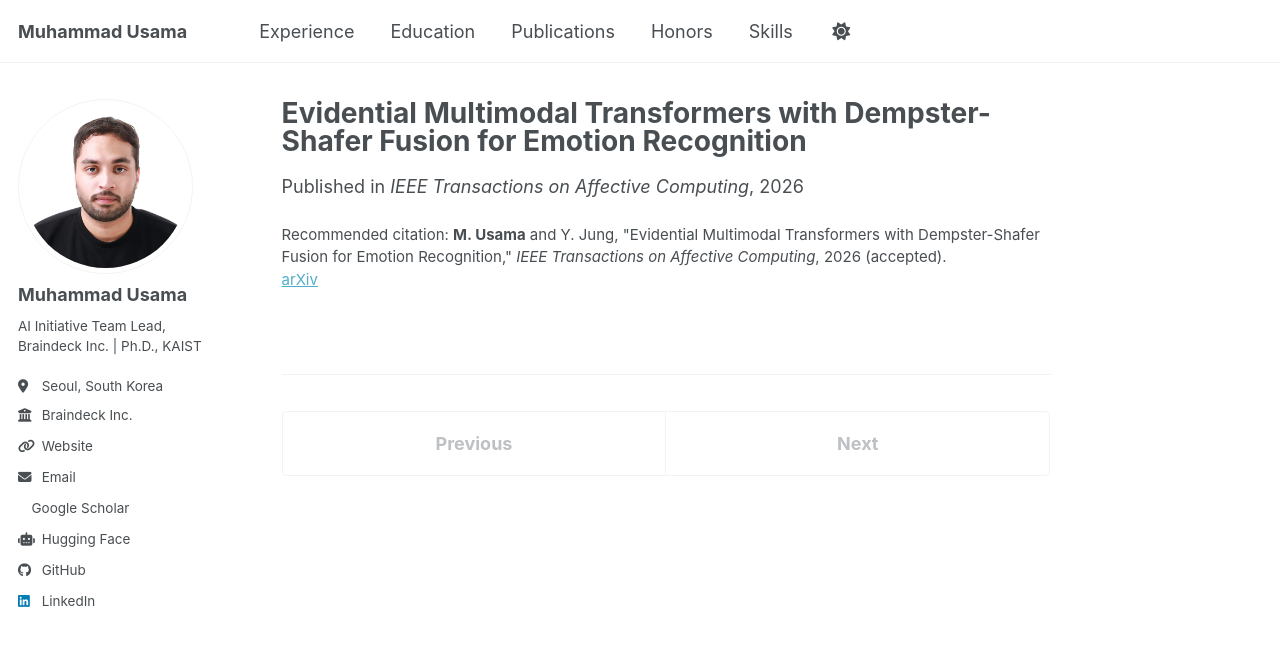
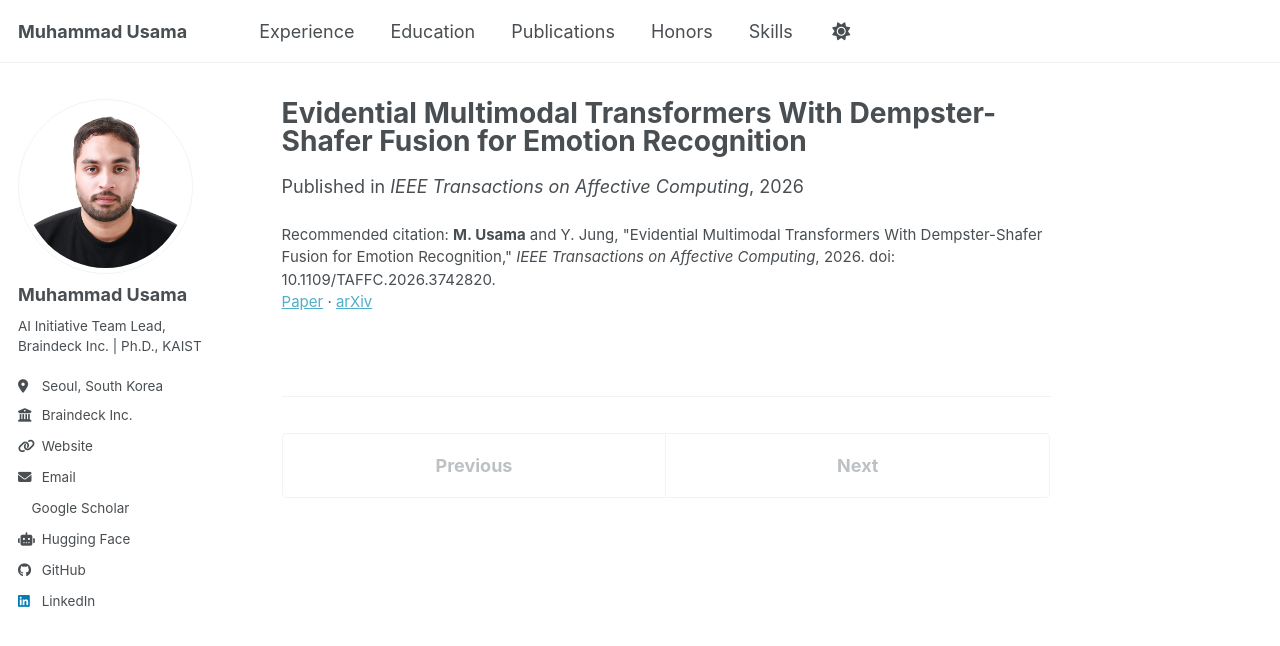
Before and after one commit to Usama1002/Usama1002.github.io, a Jekyll site: the page built from _publications/2026-10-09-evidential-emotion-recognition.md, in a window 1280 px wide. Shown: the top 646 px of the page. Built offline with Jekyll 4.4.1, drawn with Linux system fonts in a browser that asks for light colours; a style sheet for code colours, icons or effects is not loaded.

Commit message:
The evidential emotion recognition paper is published in IEEE Transactions on Affective Computing: IEEE link, DOI, news item

```diff
--- a/_data/news.yml
+++ b/_data/news.yml
@@ -3,7 +3,7 @@
 #   are shown as [Paper]/[arXiv] and [Code] links after the text.
 # `links` (optional): extra links for items that are not publications, as {label, url}.
 - date: "Oct 2026"
-  text: "Paper on [evidential multimodal emotion recognition with Dempster-Shafer fusion](/publication/2026-10-09-evidential-emotion-recognition) accepted in *IEEE Transactions on Affective Computing*."
+  text: "Paper on [evidential multimodal emotion recognition with Dempster-Shafer fusion](/publication/2026-10-09-evidential-emotion-recognition) published in *IEEE Transactions on Affective Computing*."
   pub: 2026-10-09-evidential-emotion-recognition
 - date: "Sep 2026"
   text: "Paper on [capability preservation during GRPO reasoning training](/publication/2026-09-28-grpo-tax) published in *Transactions on Machine Learning Research*."
--- a/_publications/2026-10-09-evidential-emotion-recognition.md
+++ b/_publications/2026-10-09-evidential-emotion-recognition.md
@@ -1,13 +1,14 @@
 ---
-title: "Evidential Multimodal Transformers with Dempster-Shafer Fusion for Emotion Recognition"
+title: "Evidential Multimodal Transformers With Dempster-Shafer Fusion for Emotion Recognition"
 collection: publications
 category: manuscripts
 permalink: /publication/2026-10-09-evidential-emotion-recognition
 redirect_from:
   - /publication/2025-01-01-evidential-emotion-recognition
 excerpt: 'A multimodal transformer for emotion recognition that models predictions as Dirichlet opinions and fuses modalities with the Dempster-Shafer rule, quantifying conflict between contradictory modalities.'
-date: 2026-10-09
+date: 2026-10-12
 venue: 'IEEE Transactions on Affective Computing'
+paperurl: 'https://ieeexplore.ieee.org/document/11733832'
 arxivurl: 'https://arxiv.org/abs/2610.13013'
-citation: '<strong>M. Usama</strong> and Y. Jung, &quot;Evidential Multimodal Transformers with Dempster-Shafer Fusion for Emotion Recognition,&quot; <i>IEEE Transactions on Affective Computing</i>, 2026 (accepted).'
+citation: '<strong>M. Usama</strong> and Y. Jung, &quot;Evidential Multimodal Transformers With Dempster-Shafer Fusion for Emotion Recognition,&quot; <i>IEEE Transactions on Affective Computing</i>, 2026. doi: 10.1109/TAFFC.2026.3742820.'
 ---
```
Also changed, not shown: 1 other file.
